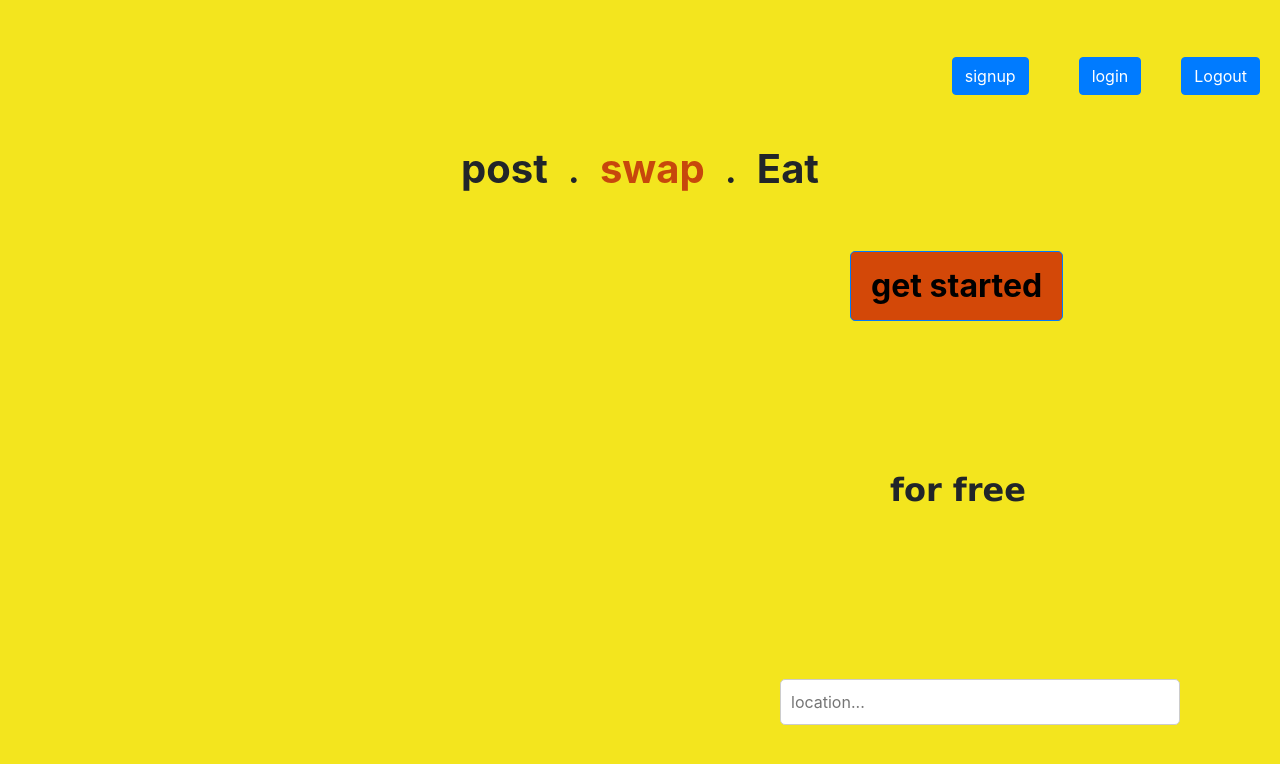
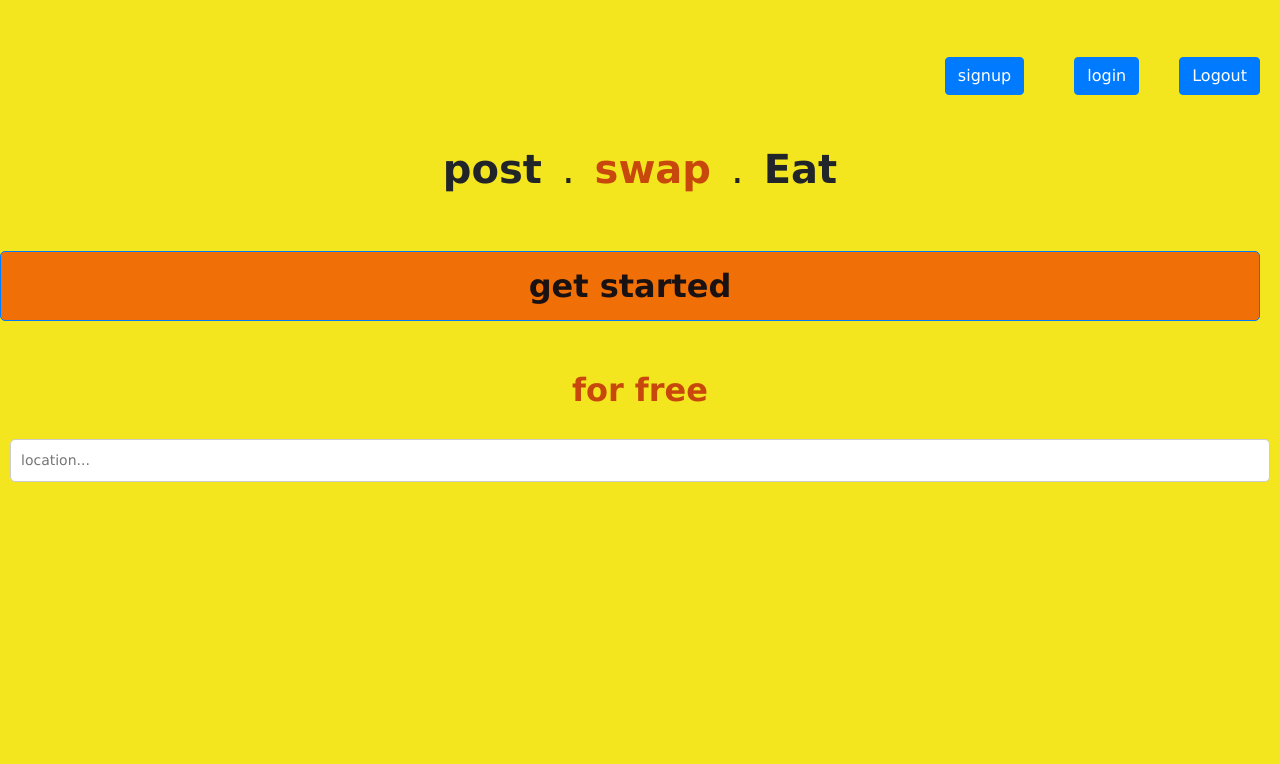
Before and after one commit to Piyush105454/swap-eat, a Django app: template templates/home.html in a window 1280 px wide. Shown: the top 764 px of the page. Run offline with Django 3.2, Linux system fonts and the light colour scheme; the template is opened without the code that fills it, so the values that code supplies are empty.

Commit message:
Update home.html

```diff
--- a/templates/home.html
+++ b/templates/home.html
@@ -12,39 +12,46 @@
     <title>Home Page</title>
   </head>
   <style>
-     body{
+   body {
   margin: 0;
   padding: 0;
   background-color: rgb(243, 229, 30);
+  font-family: Verdana, Geneva, Tahoma, sans-serif;
 }
-     #btn{
+
+/* Centering button and free text */
+#btn {
   margin-top: 50px;
-            margin-left: 850px;
   display: inline-block;
   padding: 10px 20px;
-            background-color: #d34808;
-            color: black;
+  background: rgb(240, 111, 6);
+  color: rgb(26, 18, 18);
   font-weight: bolder;
   font-size: xx-large;
   text-decoration: none;
   border-radius: 5px;
+  margin-left: auto;
+  margin-right: auto;
+  display: block;
 }
-     #free{
-         margin-top: 150px;
-         margin-left: 890px;
+
+/* Free text below the button */
+#free {
+  margin-top: 50px;
+  text-align: center;
   font-weight: bolder;
-         font-family: Verdana, Geneva, Tahoma, sans-serif;
   font-size: xx-large;
+  color: rgb(199, 71, 12);
 }
+
+/* Input field styling */
 .input-with-icon {
-
   position: relative;
   max-width: 400px;
-            margin: 20px 0;
+  margin: 20px auto;
 }
+
 .input-with-icon input {
-            margin-top: 150px;
-            margin-left: 780px;
   width: 100%;
   padding: 10px 40px 10px 10px;
   font-size: 16px;
@@ -52,6 +59,90 @@
   border-radius: 5px;
 }
 
+.input-with-icon img {
+  position: absolute;
+  top: 50%;
+  left: 10px;
+  transform: translateY(-50%);
+  height: 20px;
+  width: 20px;
+}
+
+/* Styling for the image */
+img {
+  height: 300px;
+  width: 300px;
+  margin-top: 20px;
+  margin-left: auto;
+  margin-right: auto;
+  display: block;
+}
+
+/* Media Query for Small Screens */
+@media (max-width: 768px) {
+  #btn {
+      font-size: large;
+      padding: 10px 15px;
+      width: 80%;
+  }
+
+  #free {
+      font-size: large;
+  }
+}
+
+  .input-with-icon {
+    display: flex;
+    justify-content: center;  /* Use justify-content to center flex items */
+    align-items: center;
+    width: 100%;  /* Ensure the container takes up full width */
+    max-width: 100%;  /* Prevent overflow */
+    padding: 10px;
+    box-sizing: border-box;  /* Ensure padding doesn't affect the width */
+}
+
+.input-with-icon input {
+    width: 100%;  /* Make input take full available width */
+    font-size: 14px;  /* Set font size */
+    padding: 10px;  /* Adjust padding for better input appearance */
+    border: 1px solid #ccc;  /* Set border */
+    border-radius: 5px;  /* Optional, for rounded corners */
+}
+
+
+
+/* Responsive Design */
+@media (max-width: 768px) {
+    .input-with-icon input {
+        font-size: 16px;  /* Increase font size for smaller devices */
+        padding: 12px;
+    }
+}
+
+
+
+
+/* Media Query for Extra Small Screens */
+@media (max-width: 480px) {
+  #btn {
+      font-size: medium;
+      padding: 8px 12px;
+      width: 90%;
+  }
+
+  #free {
+      font-size: medium;
+  }
+
+  .input-with-icon input {
+      font-size: 12px;
+  }
+}
+.h2{
+  margin: auto;
+  height: 20vh;
+  width: 20vw;
+}
   </style>
   <body>
     <div class="main">
```
Lines whose indentation alone changed are shown as unchanged.
